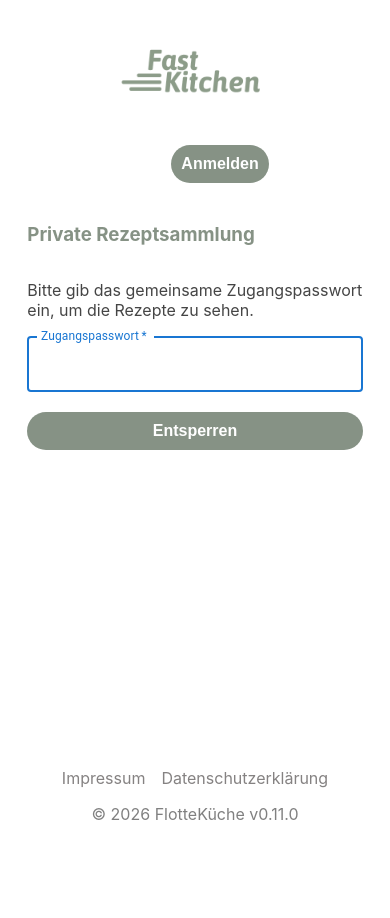
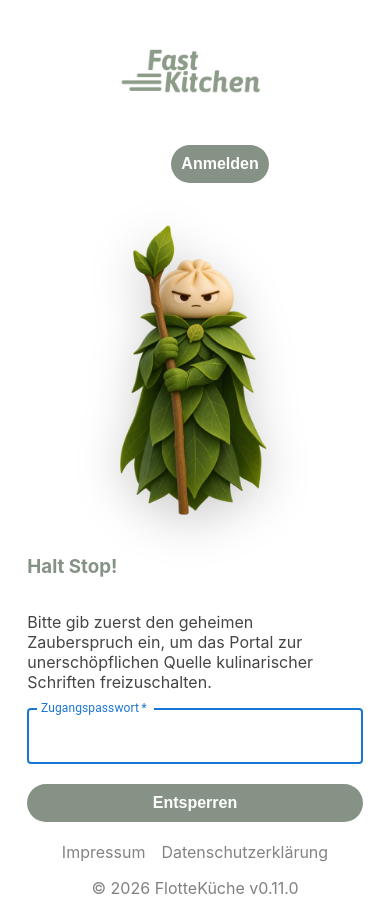
Before and after one commit to johannaschwarz/fast_kitchen, a React (Vite) app in the folder frontend/: page /create in a window 390 px wide. Before the commit the page ends 844 px from the top, so only its background shows below. Built offline with nearby package versions, Linux system fonts and the light colour scheme; no server answers; some icons are missing.

Commit message:
add guardian illustration to gate

```diff
--- /dev/null
+++ b/frontend/src/Gate.css
@@ -0,0 +1,45 @@
+.gate-content {
+    display: flex;
+    align-items: center;
+    justify-content: center;
+    gap: 3rem;
+    min-height: 60vh;
+}
+
+.gate-figure {
+    flex: 0 1 320px;
+    max-width: 320px;
+}
+
+.gate-figure img {
+    display: block;
+    width: 100%;
+    height: auto;
+    filter: drop-shadow(0 12px 24px var(--shadow-color));
+}
+
+.gate-panel {
+    flex: 0 1 440px;
+    width: 100%;
+}
+
+.gate-panel form {
+    width: 100%;
+}
+
+@media screen and (max-width: 800px) {
+    .gate-content {
+        flex-direction: column;
+        gap: 1rem;
+        padding-top: 1rem;
+    }
+
+    .gate-figure {
+        flex-basis: auto;
+        max-width: 200px;
+    }
+
+    .gate-panel {
+        flex-basis: auto;
+    }
+}
--- a/frontend/src/Gate.jsx
+++ b/frontend/src/Gate.jsx
@@ -4,6 +4,7 @@ import { API_BASE } from './Config';
 import Footer from './Footer.jsx';
 import Header from './Header.jsx';
 import { AuthContext } from './index.jsx';
+import './Gate.css';
 
 function Gate() {
     const { setGateUnlocked } = useContext(AuthContext);
@@ -45,12 +46,21 @@ function Gate() {
     return (
         <div className="main">
             <Header showSearch={false} />
-            <div className='content'>
+            <div className='content gate-content'>
+                <div className="gate-figure">
+                    <img
+                        src="/le-grand-gardien.png"
+                        alt="Le Grand Gardien, Wächter der Rezepte"
+                        width="1024"
+                        height="1536"
+                    />
+                </div>
+                <div className="gate-panel">
                     {error && <Alert severity="error">{error}</Alert>}
                     <form onSubmit={handleSubmit}>
                         <Stack>
-                        <h3>Private Rezeptsammlung</h3>
-                        <p>Bitte gib das gemeinsame Zugangspasswort ein, um die Rezepte zu sehen.</p>
+                            <h3>Halt Stop!</h3>
+                            <p>Bitte gib zuerst den geheimen Zauberspruch ein, um das Portal zur unerschöpflichen Quelle kulinarischer Schriften freizuschalten.</p>
                             <TextField
                                 type="password"
                                 label="Zugangspasswort"
@@ -64,6 +74,7 @@ function Gate() {
                         </Stack>
                     </form>
                 </div>
+            </div>
             <Footer />
         </div>
     );
```
Also changed, not shown: frontend/public/le-grand-gardien.png (added). Lines whose indentation alone changed are shown as unchanged.
